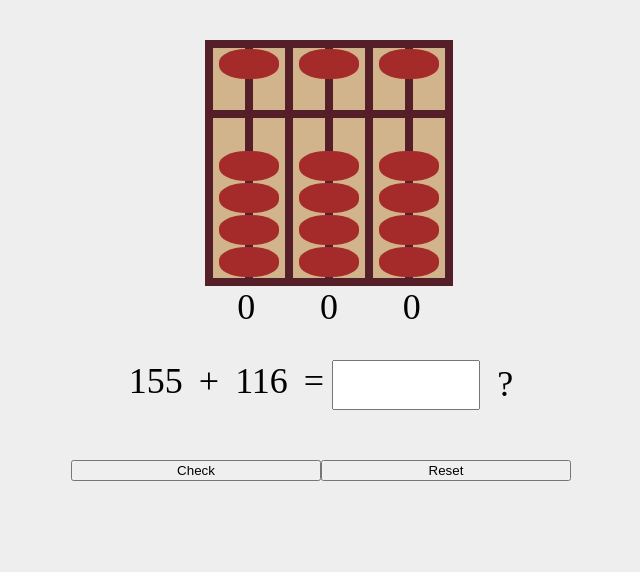
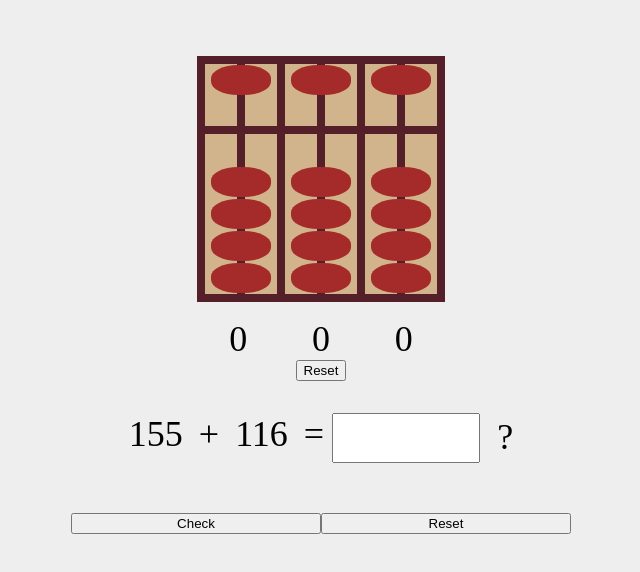
Before and after one commit to xander-marjoram/abacus, a Nuxt app: page / in a window 1280 px wide. Shown: the top 572 px of the page, without its empty margins (319-959 px from the left). Built offline with nearby package versions, Linux system fonts and the light colour scheme.

Commit message:
Add abacus reset button and add some sound

```diff
--- a/components/Abacus.vue
+++ b/components/Abacus.vue
@@ -1,5 +1,5 @@
 <template>
-    <div class="abacus-wrapper">
+    <div class="centre-wrapper">
         <div class="abacus-container">
             <div class="abacus">
                 <Digit
@@ -14,7 +14,14 @@
                     {{ digitValues[index] }}
                 </span>
             </div>
+            <div class="centre-wrapper">
+                <button type="button" @click="digitValues = buildZerosArrayOfLength(digits)">
+                    Reset
+                </button>
+            </div>
         </div>
+
+        <audio :src="audioSrc1" />
     </div>
 </template>
 
@@ -25,16 +32,29 @@ export default {
     components: {
         Digit
     },
+
     props: {
         digits: {
             type: Number,
             required: true
+        },
+        showNumbers: {
+            type: Boolean,
+            default: true
+        },
+        soundEnabled: {
+            type: Boolean,
+            default: true
         }
     },
+
     data: () => ({
+        audioElement: null,
         digitValues: [],
-        showNumbers: true
+        audioSrc1: 'https://d9olupt5igjta.cloudfront.net/samples/sample_files/22711/deecc96dd7eab255b56ed2f9a551fd5d20279c66/mp3/_Bongo_109.mp3?1548141031',
+        audioSrc2: 'https://d9olupt5igjta.cloudfront.net/samples/sample_files/45347/85d2c4f2262dfed6d4f4381a2401686bbb7fff1e/mp3/_808-rimshot-snare_C_minor.mp3?1598487790'
     }),
+
     computed: {
         powersArray () {
             return [...Array(this.digits).keys()].reverse();
@@ -46,15 +66,40 @@ export default {
                 .reduce((a, b) => a + b, 0);
         }
     },
+
+    watch: {
+        digitValues (_, oldValues) {
+            if (oldValues.length) {
+                this.playSound();
+            }
+        }
+    },
+
     created () {
-        this.digitValues = [...Array(this.digits)].map(_ => 0);
+        this.digitValues = this.buildZerosArrayOfLength(this.digits);
+    },
+
+    mounted () {
+        this.audioElement = document.querySelector('audio');
+    },
+
+    methods: {
+        buildZerosArrayOfLength (length) {
+            return [...Array(length)].map(_ => 0);
+        },
+
+        playSound () {
+            if (this.soundEnabled) {
+                this.audioElement.play();
+            }
+        }
     }
 };
 </script>
 
 <style>
-.abacus-wrapper {
-    width: 100vw;
+.centre-wrapper {
+    width: 100%;
     display: flex;
     justify-content: center;
 }
@@ -66,7 +111,7 @@ export default {
 
 .abacus {
     border: 4px solid #551F2A;
-    margin: 0 auto;
+    margin: 16px auto;
     display: flex;
     flex-flow: row nowrap;
     justify-items: center;
--- a/pages/index.vue
+++ b/pages/index.vue
@@ -1,6 +1,9 @@
 <template>
     <div>
-        <abacus :digits="digits" />
+        <abacus
+            :digits="digits"
+            :show-numbers="true"
+            :sound-enabled="true" />
 
         <div class="question-container">
             <div class="question">
```
